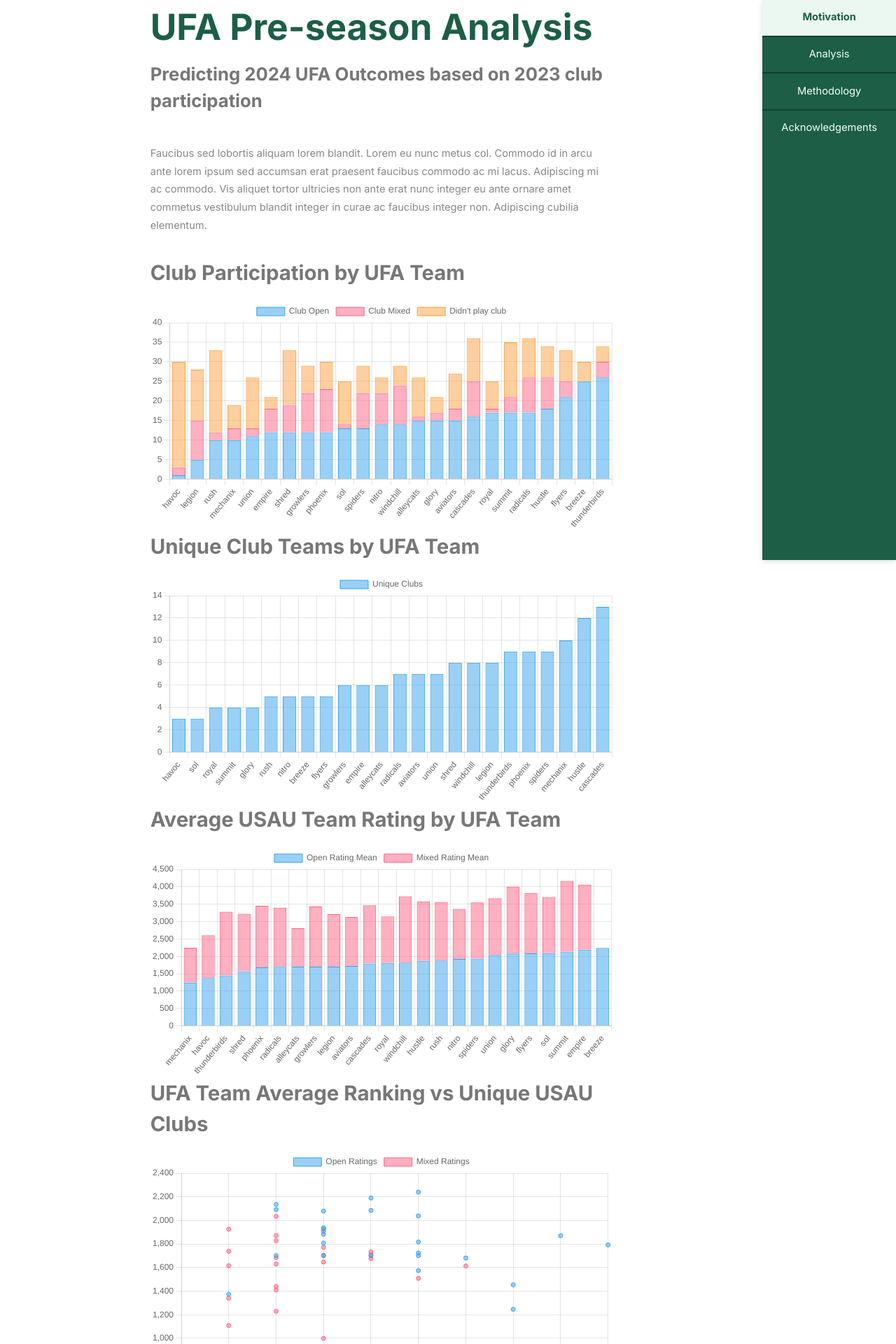
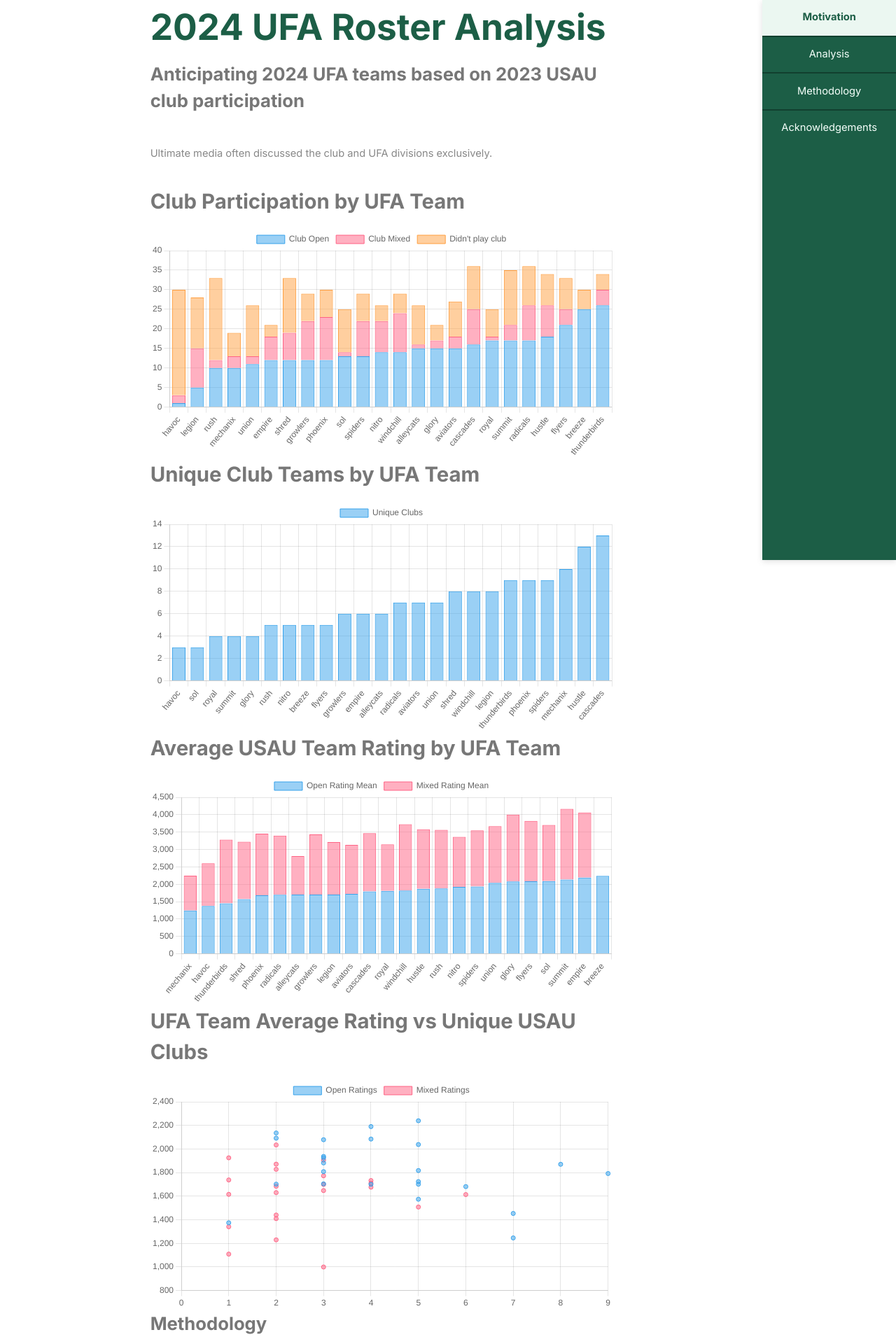
Before and after one commit to Afbcary/ufa-usau, a Next.js app: page /ufa-usau/ in a window 1280 px wide. Shown: the top 1920 px of the page at 70% size. Built offline with nearby package versions, Linux system fonts and the light colour scheme.

Commit message:
minor text updates

```diff
--- a/app/components/Analysis/Analysis.js
+++ b/app/components/Analysis/Analysis.js
@@ -200,7 +200,7 @@
                 <WrappedChart title='Club Participation by UFA Team' chartConfig={participationBar(team_stats)}/>
                 <WrappedChart title='Unique Club Teams by UFA Team' chartConfig={uniqueClubsBar(team_stats)}/>
                 <WrappedChart title='Average USAU Team Rating by UFA Team' chartConfig={ratingBar(team_stats)}/>
-                <WrappedChart title='UFA Team Average Ranking vs Unique USAU Clubs' chartConfig={ratingUniqueScatter(team_stats)}/>
+                <WrappedChart title='UFA Team Average Rating vs Unique USAU Clubs' chartConfig={ratingUniqueScatter(team_stats)}/>
                 {/* TODO: Consider pre-aggregating data*/}
             </div>
         </section>
--- a/app/components/Motivation/Motivation.js
+++ b/app/components/Motivation/Motivation.js
@@ -3,13 +3,10 @@
         <section id="motivation">
             <div className="container">
                 <header className="major">
-                    <h2>UFA Pre-season Analysis</h2>
-                    <p>Predicting 2024 UFA Outcomes based on 2023 club participation</p>
+                    <h2>2024 UFA Roster Analysis</h2>
+                    <p>Anticipating 2024 UFA teams based on 2023 USAU club participation</p>
                 </header>
-                <p>Faucibus sed lobortis aliquam lorem blandit. Lorem eu nunc metus col. Commodo id in arcu ante lorem
-                    ipsum sed accumsan erat praesent faucibus commodo ac mi lacus. Adipiscing mi ac commodo. Vis aliquet
-                    tortor ultricies non ante erat nunc integer eu ante ornare amet commetus vestibulum blandit integer
-                    in curae ac faucibus integer non. Adipiscing cubilia elementum.</p>
+                <p>Ultimate media often discussed the club and UFA divisions exclusively.</p>
             </div>
         </section>
     )
```
